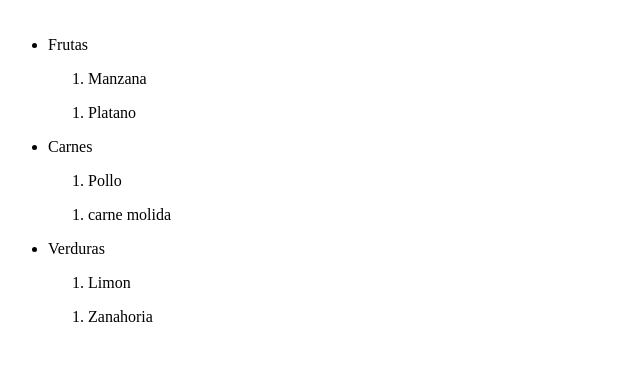
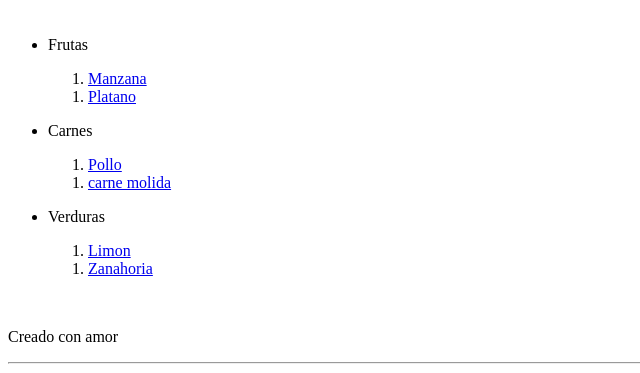
Before and after one commit to Antileek/-curso-compartido, a plain HTML site: page index.html in a window 1280 px wide. Shown: the part 176-549 px from the top of the page, without its empty margins (0-640 px from the left). Drawn offline with Linux system fonts and the light colour scheme.

Commit message:
mi desafio

```diff
--- a/index.html
+++ b/index.html
@@ -21,10 +21,10 @@
             <li>
                 <p>Frutas</p>
                 <ol>
-                    <li><p>Manzana</p></li>
+                    <li><a href="https://duckduckgo.com/?q=Manzana&t=opera&ia=web" target="_blank">Manzana</a></li>
                 </ol>
                 <ol>
-                    <li><p>Platano</p></li>
+                    <li><a href="https://duckduckgo.com/?q=Platano&t=opera&ia=web" target="_blank">Platano</a></li>
                 </ol>
             </li>
         </ul>
@@ -32,10 +32,10 @@
             <li>
                 <p>Carnes</p>
                 <ol>
-                    <li><p>Pollo</p></li>
+                    <li><a href="https://duckduckgo.com/?q=Pollo&t=opera&ia=web" target="_blank">Pollo</a></li>
                 </ol>
                 <ol>
-                    <li><p>carne molida</p></li>
+                    <li><a href="https://duckduckgo.com/?q=Carne Molida&t=opera&ia=web" target="_blank">carne molida</a></li>
                 </ol>
             </li>
         </ul>
@@ -43,10 +43,10 @@
             <li>
                 <p>Verduras</p>
                 <ol>
-                    <li><p>Limon</p></li>
+                    <li><a href="https://duckduckgo.com/?q=Limon&t=opera&ia=web" target="_blank">Limon</a></li>
                 </ol>
                 <ol>
-                    <li><p>Zanahoria</p></li>
+                    <li><a href="https://duckduckgo.com/?q=Zanahoria&t=opera&ia=web" target="_blank">Zanahoria</a></li>
                 </ol>
             </li>
         </ul>
```
